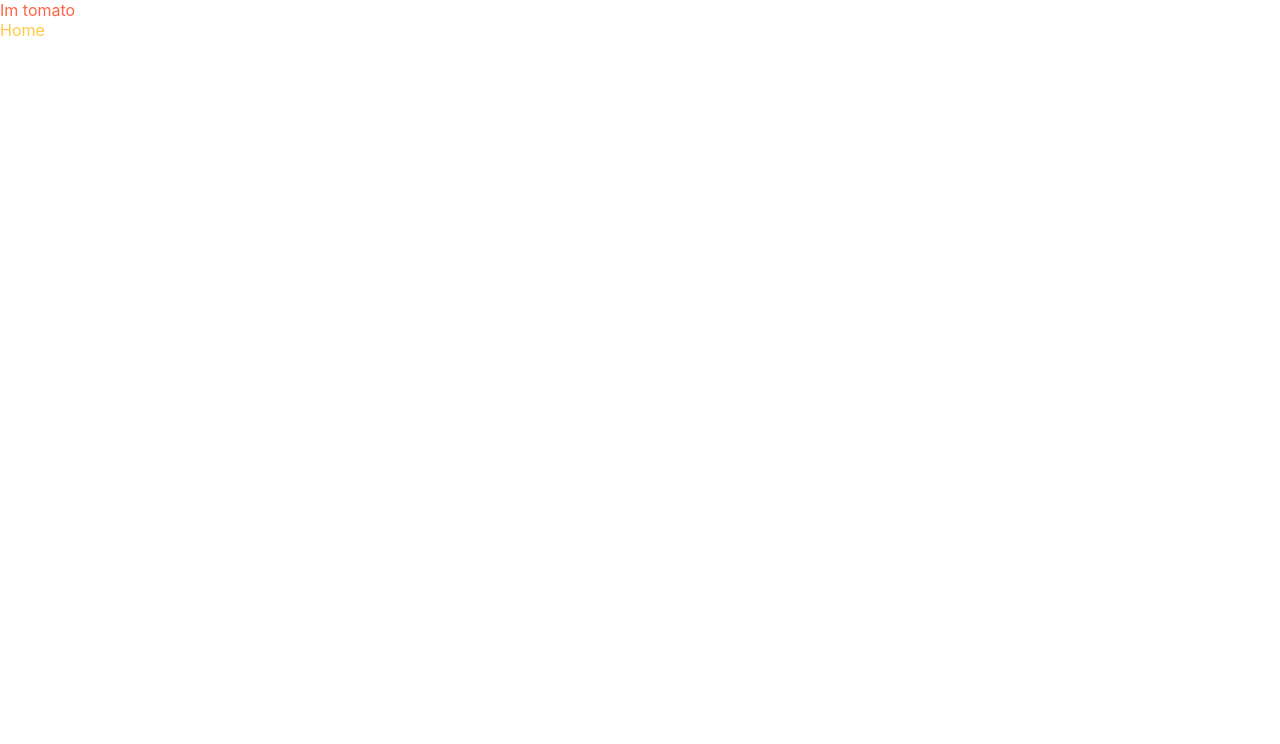
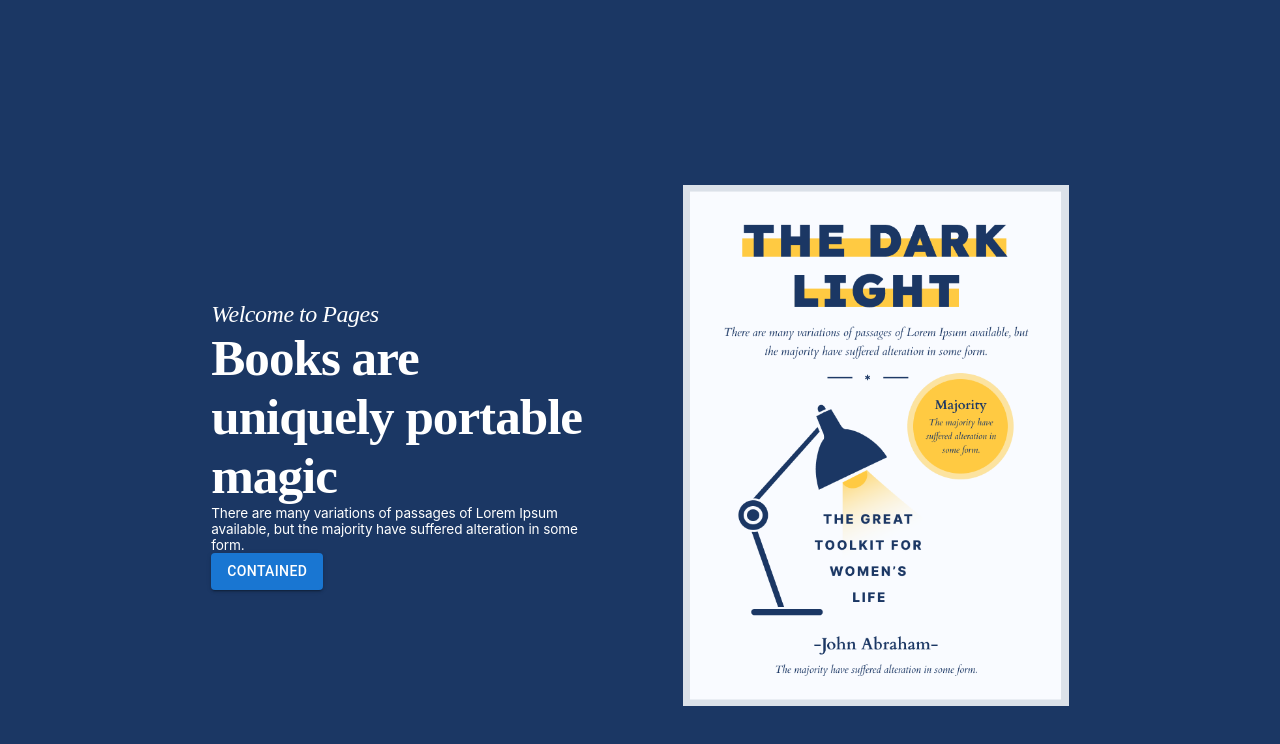
Before and after one commit to alexcapricorngmailcom/bookshopWebsite, a React (Create React App) app: page / in a window 1280 px wide. Shown: the top 744 px of the page. Built offline with nearby package versions, Linux system fonts and the light colour scheme.

Commit message:
test hero

```diff
--- a/src/const/colors.ts
+++ b/src/const/colors.ts
@@ -1,5 +1,8 @@
 const main = '#1B3764'
 const secondary = '#FFCA42'
-const background = '#1B3764'
+const background = '#F6F8FC'
+const white = '#ffffff'
+const black = '#000000'
 
-export const colors = {main, secondary, background}
+
+export const colors = {main, secondary, background, white, black}
--- a/src/index.css
+++ b/src/index.css
@@ -1,5 +1,7 @@
 body {
   margin: 0;
+  padding: 0;
+  box-sizing: border-box;
   font-family: -apple-system, BlinkMacSystemFont, 'Segoe UI', 'Roboto', 'Oxygen',
     'Ubuntu', 'Cantarell', 'Fira Sans', 'Droid Sans', 'Helvetica Neue',
     sans-serif;
--- /dev/null
+++ b/src/page-content/Home/components/Button/ContainedButton.tsx
@@ -0,0 +1,9 @@
+import { colors } from "../../../../const/colors";
+import Button from '@mui/material/Button';
+
+
+export const ContainedButton = () => {
+    return (
+        <Button variant="contained">Contained</Button>
+    )
+}
--- /dev/null
+++ b/src/page-content/Home/components/Hero/index.tsx
@@ -0,0 +1,78 @@
+import { colors } from "../../../../const/colors";
+import { styled } from "@mui/material/styles"
+import darkLighBookCover from './Book.png';
+import {ContainedButton} from '../Button/ContainedButton'
+
+export const HeroSection = () => {
+    return (
+        <Section style={{backgroundColor: colors.main, color: colors.white}}>
+            <Container>
+                <FlexContainer>
+                    <FlexItem>
+                        <H2>Welcome to Pages</H2>
+                        <H1>Books are uniquely portable magic</H1>
+                        <P>There are many variations of passages of Lorem Ipsum available, but the majority have suffered alteration in some form.</P>
+                        <ContainedButton />
+                    </FlexItem>
+
+                    <img src={darkLighBookCover} style={{width: '45%'}} alt="the dark light book cover" />
+                </FlexContainer>
+            </Container>
+        </Section>
+    )
+}
+
+const Section = styled('section')`
+    padding-top: 185px;
+    padding-bottom: 115px;
+`;
+
+const Container = styled('div')`
+    width: 100vw;
+    max-width: 67vw;
+    margin: 0 auto;
+    padding: 0 10px;
+`;
+
+const FlexContainer = styled('div')`
+    display: flex;
+    align-items: center;
+`;
+
+const FlexItem = styled('div')`
+    margin-right: 95px;
+`;
+
+const H2 = styled('h2')`
+    font-family: Cardo;
+    font-size: 1.5em;
+    font-style: italic;
+    font-weight: 400;
+    /* line-height: 37px; */
+    letter-spacing: -0.02em;
+    text-align: left;
+    margin-block-start: 0;
+    margin-block-end: 0;
+`;
+
+const H1 = styled('h1')`
+    font-family: Cardo;
+    font-size: 3.2em;
+    font-weight: 700;
+    /* line-height: 72px; */
+    letter-spacing: -0.02em;
+    text-align: left;
+    margin-block-start: 0;
+    margin-block-end: 0;
+`;
+
+const P = styled('p')`
+    font-family: Inter;
+    font-size: 0.85em;
+    font-weight: 400;
+    /* line-height: 34px; */
+    letter-spacing: -0.01em;
+    text-align: left;
+    margin-block-start: 0;
+    margin-block-end: 0;
+`;
--- a/src/page-content/Home/index.tsx
+++ b/src/page-content/Home/index.tsx
@@ -1,14 +1,20 @@
 import { styled } from "@mui/material/styles"
 import { colors } from "../../const/colors"
+import { HeroSection } from "./components/Hero"
 
 export const Home = () => {
     return (
-        <main style={{color: colors.secondary}}>
-            <Test>Im tomato</Test>
-            Home</main>
+        <main>
+            <HeroSection/>
+        </main>
     )
 }
 
+
+
+
+
+/* <Test>Im tomato</Test>
 const Test = styled('div')`
     color: tomato;
-`;
+`; */
```
Also changed, not shown: assets/img/Home/Book.png (added), src/page-content/Home/components/Hero/Book.png (added).
